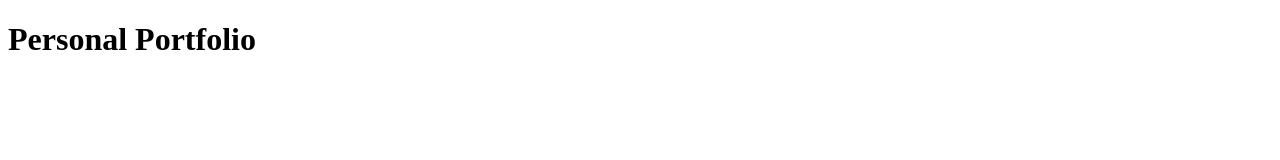
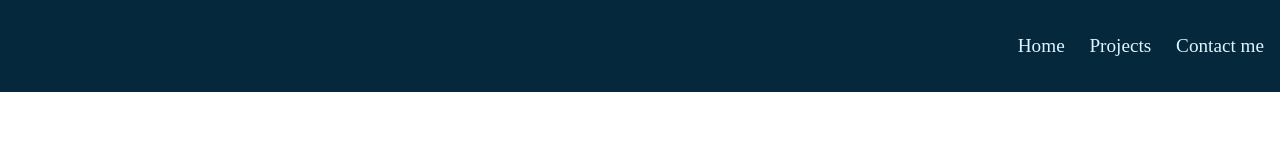
Before and after one commit to Mugurel03/personal-portfolio, a plain HTML site: page index.html in a window 1280 px wide. Drawn offline with Linux system fonts and the light colour scheme.

Commit message:
adding the navbar

```diff
--- a/index.html
+++ b/index.html
@@ -4,9 +4,20 @@
     <meta charset="UTF-8">
     <meta http-equiv="X-UA-Compatible" content="IE=edge">
     <meta name="viewport" content="width=device-width, initial-scale=1.0">
+    <link rel="stylesheet" href="styles.css">
     <title>Udris Mugurel</title>
 </head>
 <body>
-    <h1>Personal Portfolio</h1>
+    <!--NAVBAR SECTION-->
+    <nav class="navbar">
+        <ul class="elements">
+            <li><a href="#">Home</a></li>
+            <li><a href="#">Projects</a></li>
+            <li><a href="#">Contact me</a></li>
+        </ul>
+    </nav>
+
+
+
 </body>
 </html>
--- a/styles.css
+++ b/styles.css
@@ -0,0 +1,32 @@
+:root {
+  --primary-color: #06283d;
+  --secondary-color: #1363df;
+  --elements-color: #47b5ff;
+  --text-color: #dff6ff;
+}
+
+body {
+  padding: 0;
+  margin: 0;
+}
+
+.elements {
+  display: flex;
+  list-style-type: none;
+  justify-content: flex-end;
+  gap: 1.55rem;
+  padding: 0.25rem;
+  font-size: 1.20em;
+  color: var(--text-color);
+}
+
+.navbar {
+  padding: 0.75rem;
+  margin: 0;
+  background-color: var(--primary-color);
+}
+
+a {
+    text-decoration: none;
+    color: inherit;
+}
```
